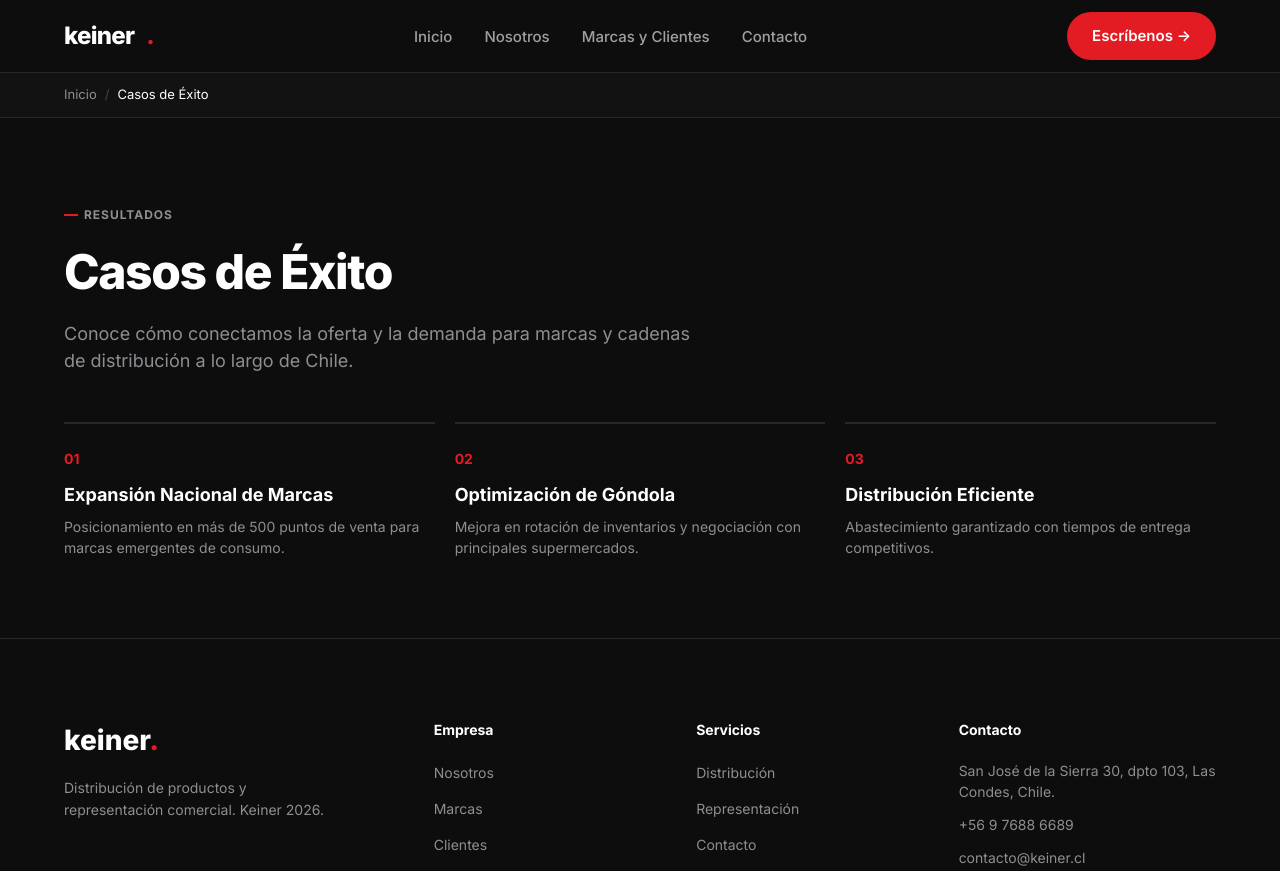
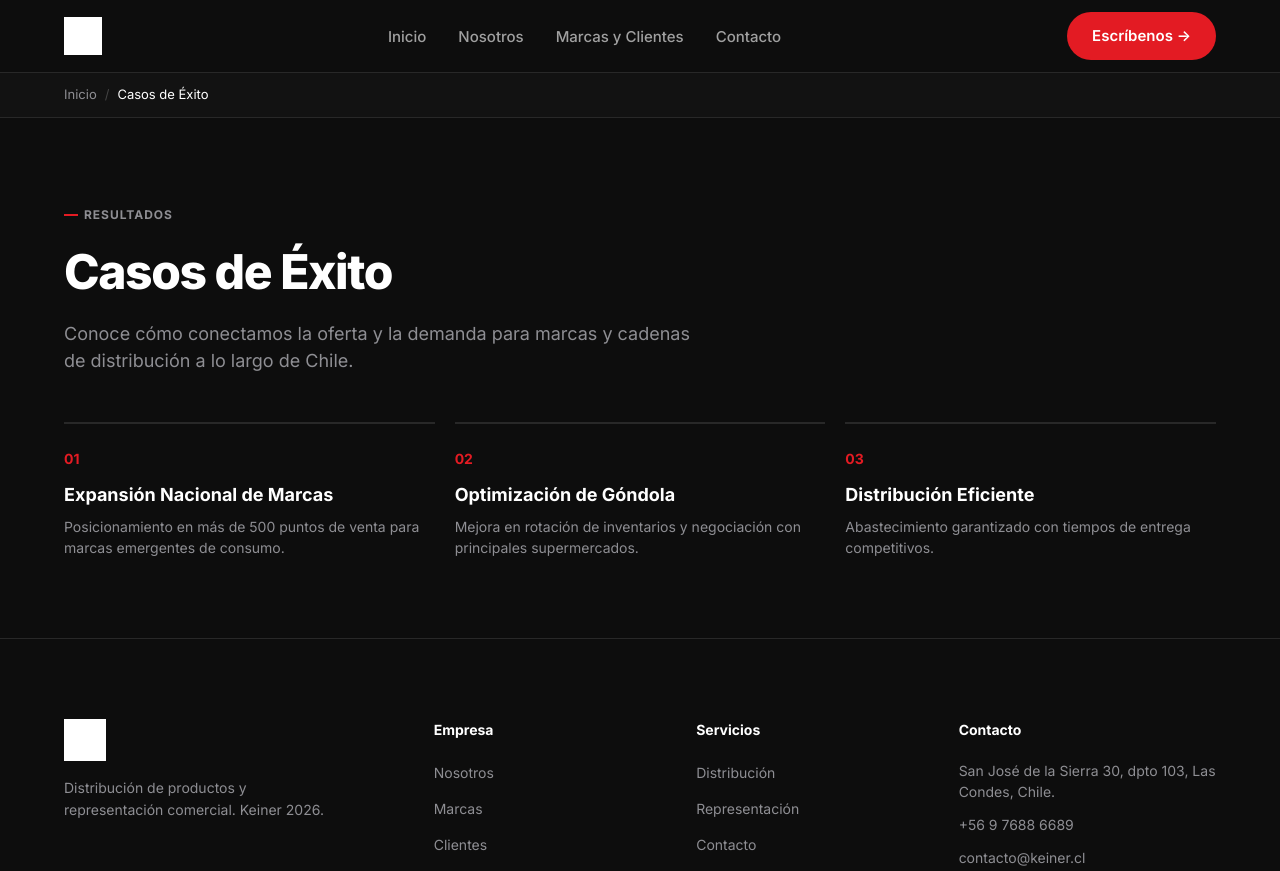
Before and after one commit to vitrinazocl-cmd/keiner.cl, a website: page casos.html in a window 1280 px wide. Shown: the top 871 px of the page. Drawn offline with Linux system fonts and the light colour scheme.

Commit message:
feat: integrar la imagen oficial del logo keiner en la barra de navegacion superior y footer

```diff
--- a/casos.html
+++ b/casos.html
@@ -14,7 +14,7 @@
     <header class="site-header">
       <div class="container header-inner">
         <a href="index.html" class="brand-logo" aria-label="Keiner Inicio">
-          keiner<span class="dot">.</span>
+          <img src="assets/images/logo-keiner-header.png" alt="Keiner Logo" class="brand-logo-img">
         </a>
 
         <button class="mobile-toggle" type="button" aria-label="Abrir menú de navegación">
@@ -81,7 +81,9 @@
       <div class="container">
         <div class="footer-grid">
           <div class="footer-brand">
-            <a href="index.html" class="logo">keiner<span style="color: var(--brand-red);">.</span></a>
+            <a href="index.html" class="logo">
+              <img src="assets/images/logo-keiner-header.png" alt="Keiner Logo" class="footer-logo-img">
+            </a>
             <p>Distribución de productos y representación comercial. Keiner 2026.</p>
           </div>
 
--- a/styles.css
+++ b/styles.css
@@ -101,6 +101,21 @@ button, input, textarea, select {
   font-weight: 800;
   letter-spacing: -0.03em;
   color: var(--text-white);
+}
+
+.brand-logo-img {
+  height: 38px;
+  width: auto;
+  max-height: 42px;
+  display: block;
+  object-fit: contain;
+  filter: brightness(0) invert(1);
+  transition: var(--transition);
+}
+
+.brand-logo-img:hover {
+  opacity: 0.9;
+  transform: scale(1.02);
 }
 
 .brand-logo span.dot {
@@ -1004,6 +1019,15 @@ button, input, textarea, select {
   display: block;
 }
 
+.footer-logo-img {
+  height: 42px;
+  width: auto;
+  display: block;
+  object-fit: contain;
+  margin-bottom: 16px;
+  filter: brightness(0) invert(1);
+}
+
 .footer-brand p {
   font-size: 0.875rem;
   color: var(--text-muted-dark);
```
Also changed, not shown: contacto.html (+4 -2 lines), index.html (+4 -2 lines), nosotros.html (+4 -2 lines), privacy.html (+1 -1 lines), servicios.html (+4 -2 lines), terms.html (+1 -1 lines), assets/images/logo-keiner-header.png (added).
